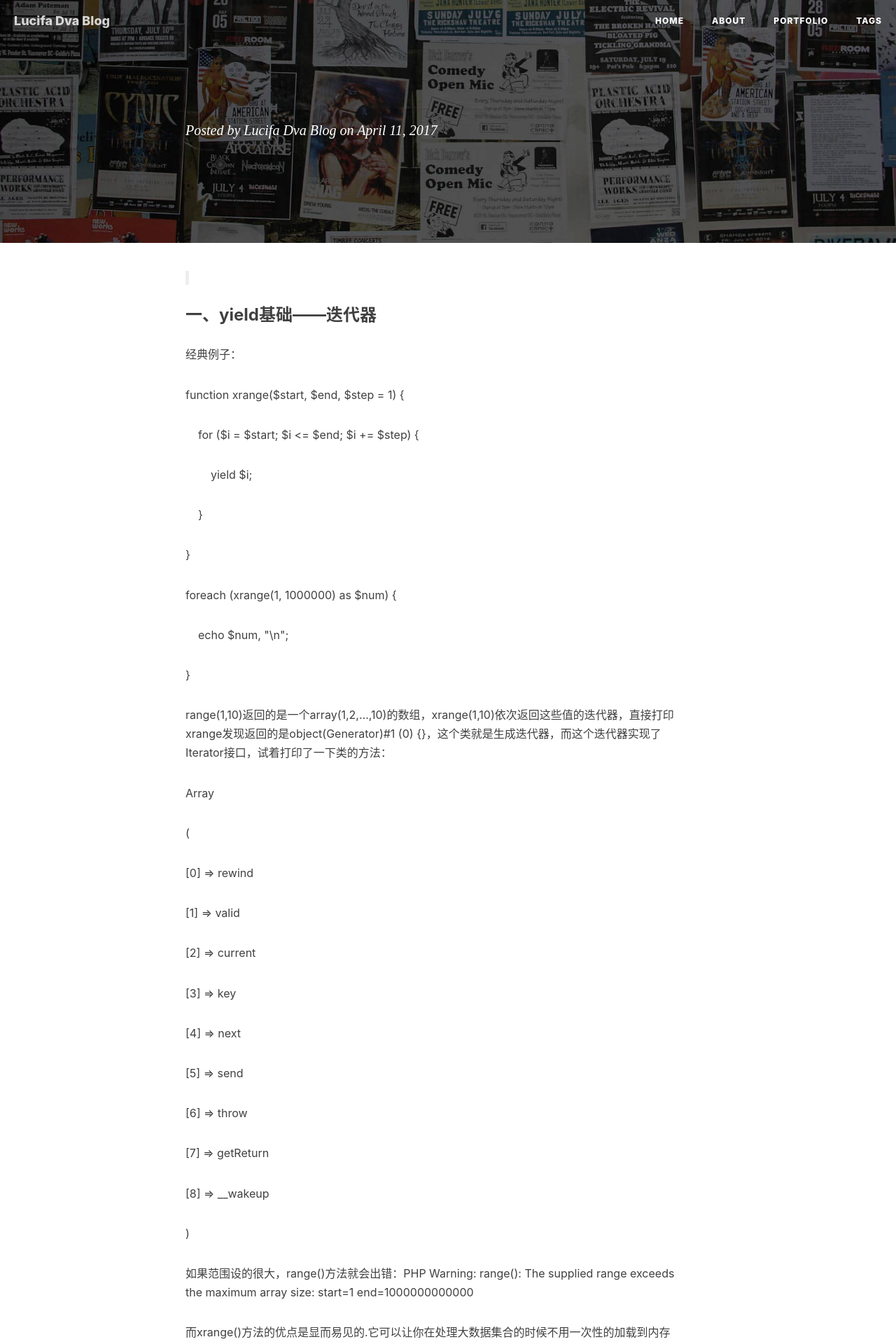
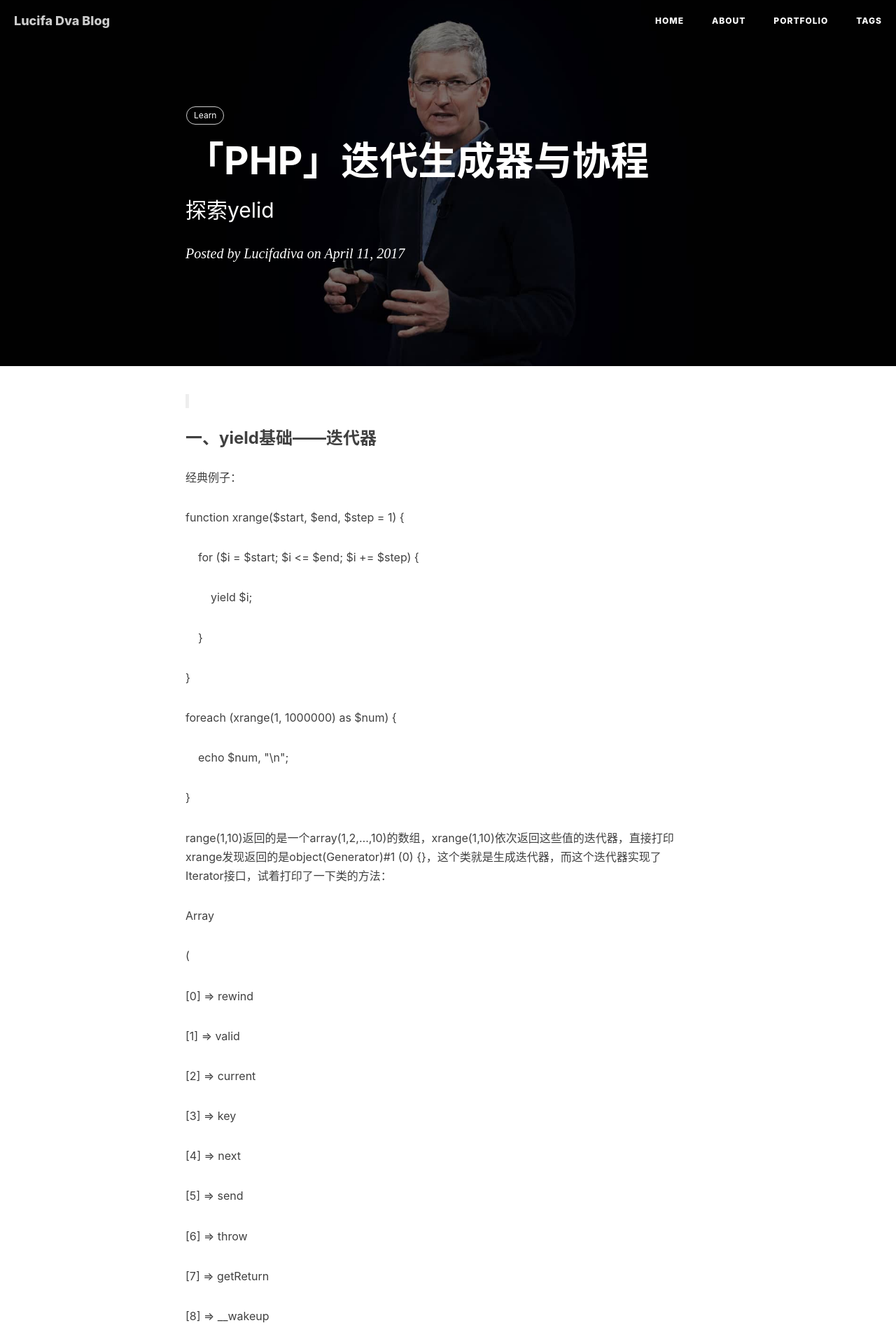
Before and after one commit to LucifaDva/lucifadva.github.com, a Jekyll site: the page built from _posts/2017-04-11-php-yield-2017.markdown, in a window 1280 px wide. Shown: the top 1920 px of the page at 70% size. Built offline with Jekyll 4.4.1, drawn with Linux system fonts in a browser that asks for light colours; nearby versions of some CDN libraries; our own code applies the rules of GitHub Pages for plain Markdown files; comment, search, counter and statistics services are not loaded; part of the change alters nothing that is shown.

Commit message:
Update 2017-04-11-php-yield-2017.markdown

```diff
--- a/_posts/2017-04-11-php-yield-2017.markdown
+++ b/_posts/2017-04-11-php-yield-2017.markdown
@@ -1,6 +1,6 @@
 ---
 layout:     post
-title:PHP」迭代生成器与协程
+title:      "「PHP」迭代生成器与协程"
 subtitle:   "探索yelid"
 date:       2017-04-11 12:00:00
 author:     "Lucifadiva"
```
